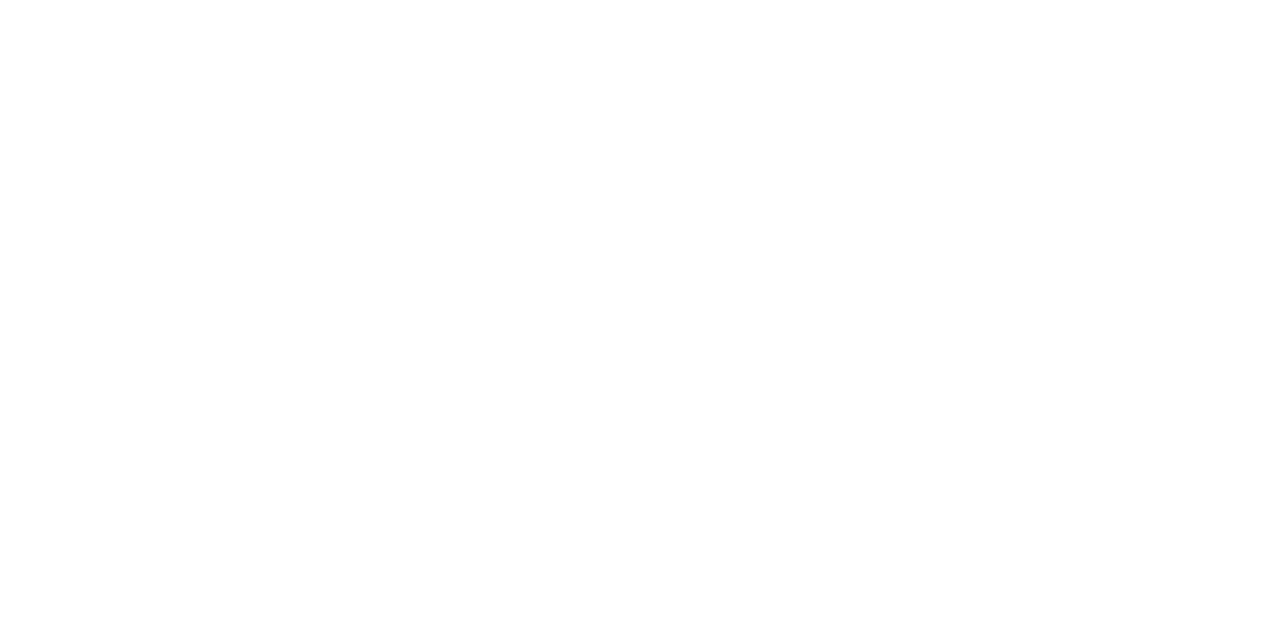
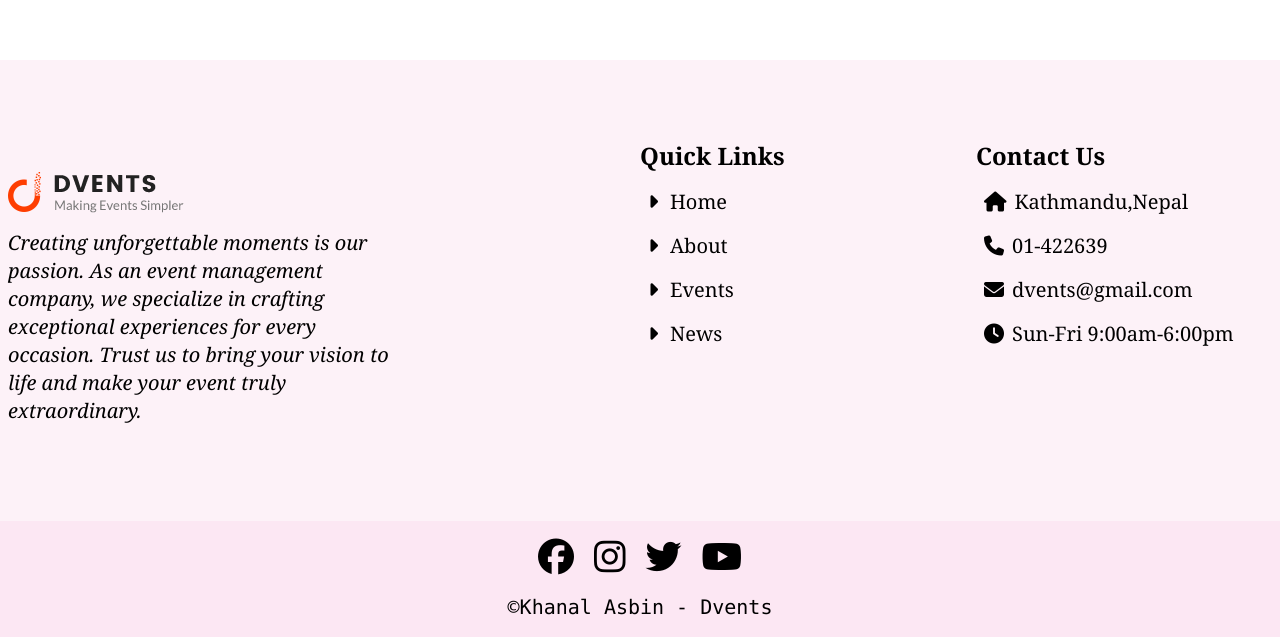
Before and after one commit to imak02/event-sphere, a React (Vite) app in the folder event-sphere-ui/: page / in a window 1280 px wide. Shown: the part 1000-1637 px from the top of the page. Before the commit the page ends 900 px from the top, so only its background shows below. Built offline with nearby package versions, Linux system fonts and the light colour scheme; no server answers.

Commit message:
Footer Design

```diff
--- a/event-sphere-ui/src/layout/Footer.jsx
+++ b/event-sphere-ui/src/layout/Footer.jsx
@@ -1,5 +1,86 @@
+import React from "react";
+import { Link } from "react-router-dom";
+
 const Footer = () => {
-  return <div>Footer</div>;
+  return (
+    <div className="mt-40">
+      <div className="bg-pink-50 flex justify-center items-center">
+        <div className="flex flex-col md:flex-row gap-10 py-20 container px-2">
+          <div className="flex-[2] my-4 text-left">
+            <img src="logo3.png" alt="logo" className="py-4" />
+            <p className="font-serif italic md:w-2/3 text-xl">
+              Creating unforgettable moments is our passion. As an event
+              management company, we specialize in crafting exceptional
+              experiences for every occasion. Trust us to bring your vision to
+              life and make your event truly extraordinary.
+            </p>
+          </div>
+          <div className="flex-1 font-serif hidden md:flex md:flex-col items-start">
+            <h4 className="text-2xl font-bold mb-2 ">Quick Links</h4>
+            <ul>
+              <Link to="/">
+                <li className="p-2 text-xl hover:text-orange-500">
+                  <i className="fa-solid fa-caret-right mr-3"></i>Home
+                </li>
+              </Link>
+              <Link to="/about">
+                <li className="p-2 text-xl hover:text-orange-500">
+                  <i className="fa-solid fa-caret-right mr-3"></i>About
+                </li>
+              </Link>
+              <Link to="/events">
+                <li className="p-2 text-xl hover:text-orange-500">
+                  <i className="fa-solid fa-caret-right mr-3"></i>Events
+                </li>
+              </Link>
+              <Link to="/">
+                <li className="p-2 text-xl hover:text-orange-500">
+                  <i className="fa-solid fa-caret-right mr-3"></i>News
+                </li>
+              </Link>
+            </ul>
+          </div>
+          <div className="flex-1 font-serif mb-4">
+            <h4 className="text-2xl font-bold mb-2 ">Contact Us</h4>
+            <ul>
+              <li className="p-2 text-xl hover:text-orange-500">
+                <i className="fa-solid mr-2 fa-house"></i>Kathmandu,Nepal
+              </li>
+              <li className="p-2 text-xl hover:text-orange-500">
+                <i className="fa-solid mr-2 fa-phone"></i>01-422639
+              </li>
+              <li className="p-2 text-xl hover:text-orange-500">
+                <i className="fa-solid mr-2 fa-envelope"></i>dvents@gmail.com
+              </li>
+              <li className="p-2 text-xl hover:text-orange-500">
+                <i className="fa-solid mr-2 fa-clock"></i>Sun-Fri 9:00am-6:00pm
+              </li>
+            </ul>
+          </div>
+        </div>
+      </div>
+
+      <div className="bg-pink-100 py-4 flex flex-col justify-center items-center">
+        <div className="flex gap-5 justify-center items-center ">
+          <Link to="/">
+            <i className="fa-brands hover:text-orange-500 text-4xl fa-facebook"></i>
+          </Link>
+          <Link to="/">
+            <i className="fa-brands hover:text-orange-500 text-4xl fa-instagram"></i>
+          </Link>{" "}
+          <Link to="/">
+            <i className="fa-brands hover:text-orange-500 text-4xl fa-twitter"></i>
+          </Link>{" "}
+          <Link to="/">
+            <i className="fa-brands hover:text-orange-500 text-4xl fa-youtube"></i>
+          </Link>
+        </div>
+        <h3 className="text-xl text-black hover:text-orange-500 font-mono mt-4">
+          ©Khanal Asbin - Dvents
+        </h3>
+      </div>
+    </div>
+  );
 };
 
 export default Footer;
--- a/event-sphere-ui/src/layout/Layout.jsx
+++ b/event-sphere-ui/src/layout/Layout.jsx
@@ -1,5 +1,5 @@
 import { Outlet } from "react-router-dom";
-// import Footer from "./Footer";
+import Footer from "./Footer";
 import Navbar from "./Navbar";
 
 const Layout = () => {
@@ -13,9 +13,9 @@
         <Outlet />
       </main>
 
-      {/* <footer>
+      <footer>
         <Footer />
-      </footer> */}
+      </footer>
     </>
   );
 };
```
